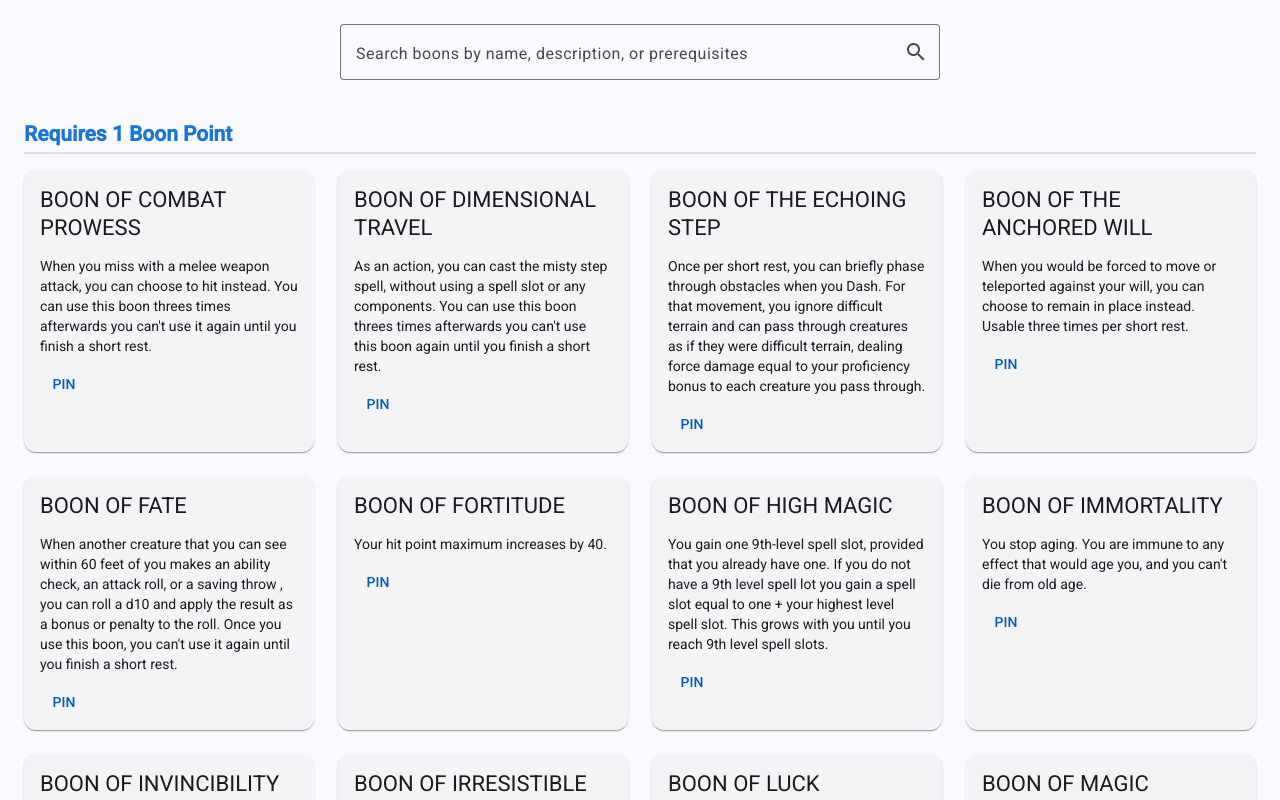
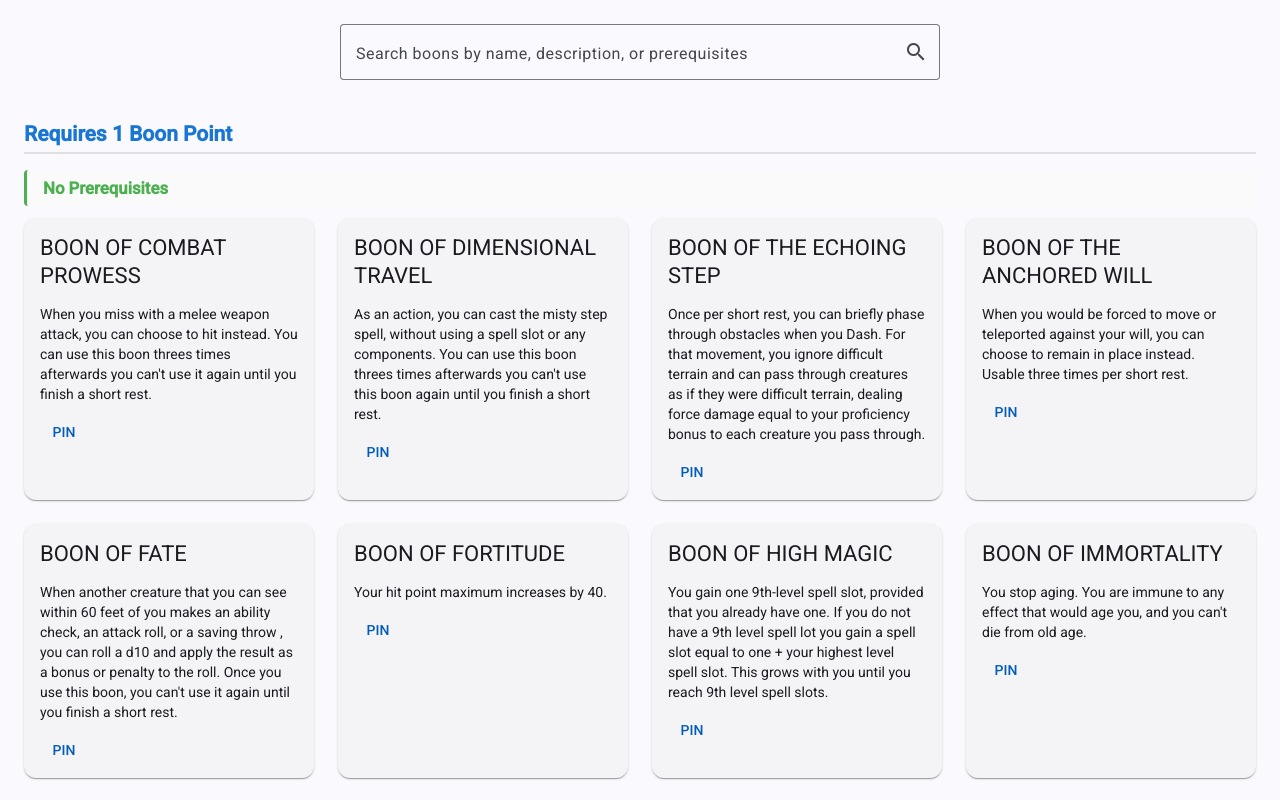
Before and after one commit to edlost113/boonsV2, an Angular app: page / in a window 1280 px wide. Shown: the top 800 px of the page. Built offline with nearby package versions, Linux system fonts and the light colour scheme.

Commit message:
changed groupings

```diff
--- a/src/app/app.css
+++ b/src/app/app.css
@@ -38,6 +38,27 @@
   border-bottom: 2px solid #e0e0e0;
 }
 
+.prerequisite-group {
+  margin-bottom: 24px;
+}
+
+.prerequisite-header {
+  color: #d32f2f;
+  font-size: 1.2em;
+  margin-bottom: 12px;
+  margin-top: 0;
+  padding-left: 16px;
+  border-left: 3px solid #d32f2f;
+  background-color: #fafafa;
+  padding: 8px 16px;
+  border-radius: 4px;
+}
+
+.prerequisite-header.no-prereq {
+  color: #4caf50;
+  border-left-color: #4caf50;
+}
+
 .responsive-grid {
   display: grid;
   grid-template-columns: repeat(auto-fill, minmax(250px, 1fr));
--- a/src/app/app.html
+++ b/src/app/app.html
@@ -18,8 +18,17 @@
 
   <div *ngFor="let group of groupedBoons()" class="level-group">
     <h2 class="level-header">Requires {{ group.level }} Boon {{ group.level === 1 ? 'Point' : 'Points' }}</h2>
+
+    <div *ngFor="let prereqGroup of group.prerequisiteGroups" class="prerequisite-group">
+      <h3 class="prerequisite-header" *ngIf="prereqGroup.prerequisite !== 'No prerequisite'">
+        {{ prereqGroup.prerequisite }}
+      </h3>
+      <h3 class="prerequisite-header no-prereq" *ngIf="prereqGroup.prerequisite === 'No prerequisite'">
+        No Prerequisites
+      </h3>
+
       <div class="responsive-grid">
-      <mat-card *ngFor="let boon of group.boons">
+        <mat-card *ngFor="let boon of prereqGroup.boons">
           <mat-card-header>
             <mat-card-title>{{ boon.name }}</mat-card-title>
             <mat-card-subtitle *ngIf="boon.pre && boon.pre !== 'No prerequisite'">{{ boon.pre }}</mat-card-subtitle>
@@ -37,6 +46,7 @@
       </div>
     </div>
   </div>
+</div>
 
 <!-- * * * * * * * * * * * * * * * * * * * * * * * * * * * * * * * * -->
 <!-- * * * * * * * * * * * The content above * * * * * * * * * * * * -->
--- a/src/app/app.ts
+++ b/src/app/app.ts
@@ -48,23 +48,39 @@ export class App implements OnInit {
     );
   });
 
-  // Computed signal to group filtered boons by level
+  // Computed signal to group filtered boons by level and then by prerequisite
   groupedBoons = computed(() => {
     const boons = this.filteredBoons();
-    const grouped: { [level: number]: Boon[] } = {};
+    const grouped: { [level: number]: { [prerequisite: string]: Boon[] } } = {};
 
     boons.forEach(boon => {
       if (!grouped[boon.lvl]) {
-        grouped[boon.lvl] = [];
+        grouped[boon.lvl] = {};
       }
-      grouped[boon.lvl].push(boon);
+
+      const prerequisite = boon.pre || 'No prerequisite';
+      if (!grouped[boon.lvl][prerequisite]) {
+        grouped[boon.lvl][prerequisite] = [];
+      }
+
+      grouped[boon.lvl][prerequisite].push(boon);
     });
 
-    // Convert to array and sort by level
+    // Convert to array and sort by level, then by prerequisite
     return Object.keys(grouped)
       .map(level => ({
         level: parseInt(level),
-        boons: grouped[parseInt(level)]
+        prerequisiteGroups: Object.keys(grouped[parseInt(level)])
+          .map(prerequisite => ({
+            prerequisite,
+            boons: grouped[parseInt(level)][prerequisite]
+          }))
+          .sort((a, b) => {
+            // Sort "No prerequisite" first, then alphabetically
+            if (a.prerequisite === 'No prerequisite') return -1;
+            if (b.prerequisite === 'No prerequisite') return 1;
+            return a.prerequisite.localeCompare(b.prerequisite);
+          })
       }))
       .sort((a, b) => a.level - b.level);
   });
```
Lines whose indentation alone changed are shown as unchanged.
